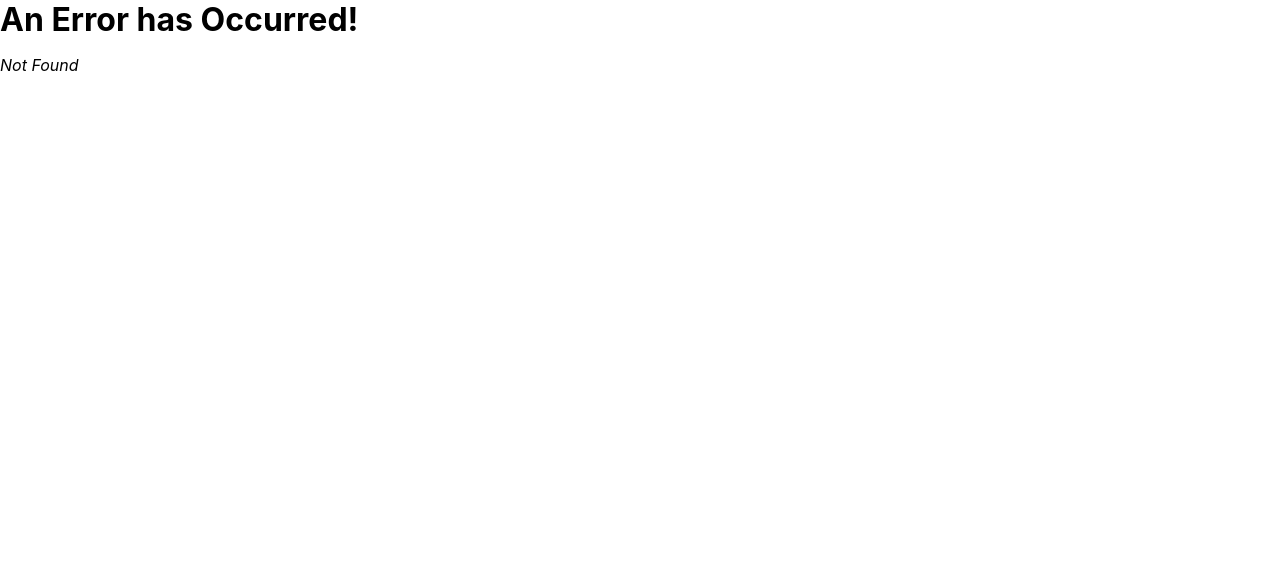
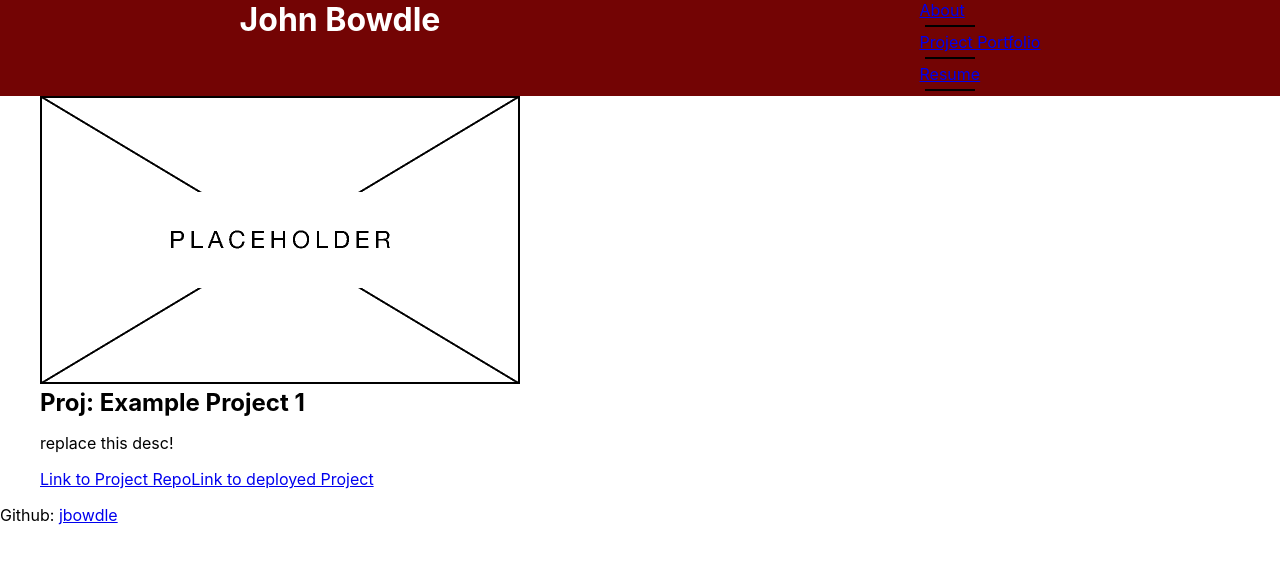
Before and after one commit to jbowdle/portfolio, a React (Create React App) app: page /project/Example-Project-1 in a window 1280 px wide. Before the commit this address had no page. Shown: the top 562 px of the page. Built offline with nearby package versions, Linux system fonts and the light colour scheme.

Commit message:
Project pages will now display individual project data

```diff
--- a/src/components/ProjectCard.js
+++ b/src/components/ProjectCard.js
@@ -1,15 +1,17 @@
 import React from "react";
 
 function ProjectCard(props) {
+  // changes dashes in project name to allow for better display
+  const displayName = props.name.replaceAll("-", " ");
+
   return (
     <li className="project-card">
-      {/* TODO: let this accept specific pages through props */}
-      <a href="/project">
+      <a href={`/project/${props.name}`}>
         <div className="image-div">
           <img src={props.image} alt={props.alt}></img>
         </div>
         <div className="title-card">
-          <p>{props.name}</p>
+          <p>{displayName}</p>
         </div>
       </a>
     </li>
--- a/src/index.jsx
+++ b/src/index.jsx
@@ -10,15 +10,57 @@ import ErrorPage from "./error-page";
 import About from "./routes/about";
 import Portfolio from "./routes/portfolio";
 import Resume from "./routes/resume";
-import ProjectPage from "./routes/project-page"
+import ProjectPage, { loader as projectLoader } from "./routes/project-page"
 
 const PROJECT_DATA = [
-  { id: "project-0", image: "assets/placeholder.png", alt: "Placeholder image for an example project", name: "Example Project 1" },
-  { id: "project-1", image: "assets/placeholder.png", alt: "Placeholder image for an example project", name: "Example Project 2" },
-  { id: "project-2", image: "assets/placeholder.png", alt: "Placeholder image for an example project", name: "Example Project 3" },
-  { id: "project-3", image: "assets/placeholder.png", alt: "Placeholder image for an example project", name: "Example Project 4" },
-  { id: "project-4", image: "assets/placeholder.png", alt: "Placeholder image for an example project", name: "Example Project 5" },
-  { id: "project-5", image: "assets/placeholder.png", alt: "Placeholder image for an example project", name: "Example Project 6" },
+  {
+    name: "Example-Project-1",
+    id: "project-0", image: "assets/placeholder.png", alt: "Placeholder image for an example project",
+    tags: ["tag1", "tag2", "tag3"],
+    desc: "replace this desc!",
+    repoLink: "https://github.com/jbowdle/portfolio",
+    deployedLink: "https://github.com/jbowdle/portfolio",
+  },
+  {
+    name: "Example-Project-2",
+    id: "project-1", image: "assets/placeholder.png", alt: "Placeholder image for an example project",
+    tags: ["tag1", "tag2", "tag3"],
+    desc: "replace this desc!",
+    repoLink: "https://github.com/jbowdle/portfolio",
+    deployedLink: "https://github.com/jbowdle/portfolio",
+  },
+  {
+    name: "Example-Project-3",
+    id: "project-2", image: "assets/placeholder.png", alt: "Placeholder image for an example project",
+    tags: ["tag1", "tag2", "tag3"],
+    desc: "replace this desc!",
+    repoLink: "https://github.com/jbowdle/portfolio",
+    deployedLink: "https://github.com/jbowdle/portfolio",
+  },
+  {
+    name: "Example-Project-4",
+    id: "project-3", image: "assets/placeholder.png", alt: "Placeholder image for an example project",
+    tags: ["tag1", "tag2", "tag3"],
+    desc: "replace this desc!",
+    repoLink: "https://github.com/jbowdle/portfolio",
+    deployedLink: "https://github.com/jbowdle/portfolio",
+  },
+  {
+    name: "Example-Project-5",
+    id: "project-4", image: "assets/placeholder.png", alt: "Placeholder image for an example project",
+    tags: ["tag1", "tag2", "tag3"],
+    desc: "replace this desc!",
+    repoLink: "https://github.com/jbowdle/portfolio",
+    deployedLink: "https://github.com/jbowdle/portfolio",
+  },
+  {
+    name: "Example-Project-6",
+    id: "project-5", image: "assets/placeholder.png", alt: "Placeholder image for an example project",
+    tags: ["tag1", "tag2", "tag3"],
+    desc: "replace this desc!",
+    repoLink: "https://github.com/jbowdle/portfolio",
+    deployedLink: "https://github.com/jbowdle/portfolio",
+  },
 ]
 
 const router = createBrowserRouter([
@@ -40,8 +82,9 @@ const router = createBrowserRouter([
             element: <Resume />,
           },
           {
-            path: "project",
-            element: <ProjectPage />,
+            path: "project/:projectName",
+            element: <ProjectPage projects={PROJECT_DATA}/>,
+            loader: projectLoader,
           },
         ],
       },
--- a/src/routes/project-page.jsx
+++ b/src/routes/project-page.jsx
@@ -1,16 +1,34 @@
-export default function ProjectInfo() {
+import { useLoaderData } from "react-router";
+
+export async function loader({ params }) {
+  const projectName = params.projectName;
+  return projectName;
+}
+
+export default function ProjectInfo(props) {
+  const projectName = useLoaderData();
+
+  const projectData = props.projects.find((project) => {
+    if (project.name === projectName) {
+      return project
+    }
+  });
+
+  // changes dashes in project name to allow for better display
+  const displayName = projectData.name.replaceAll("-", " ");
+
   return (
     // example HTML
     <div>
       <div className="project-gallery">
-        <img src="./assets/placeholder.png"/>
+        <img src={`../../${projectData.image}`}/>
       </div>
       <div className="project-info">
-        <h1>Project title</h1>
+        <h1>Proj: {displayName}</h1>
         <div>
-          <p>Project Description</p>
-          <a>Link to Project Repo</a>
-          <a>Link to deployed Project</a>
+          <p>{projectData.desc}</p>
+          <a href={projectData.repoLink}>Link to Project Repo</a>
+          <a href={projectData.deployedLink}>Link to deployed Project</a>
         </div>
       </div>
     </div>
```
